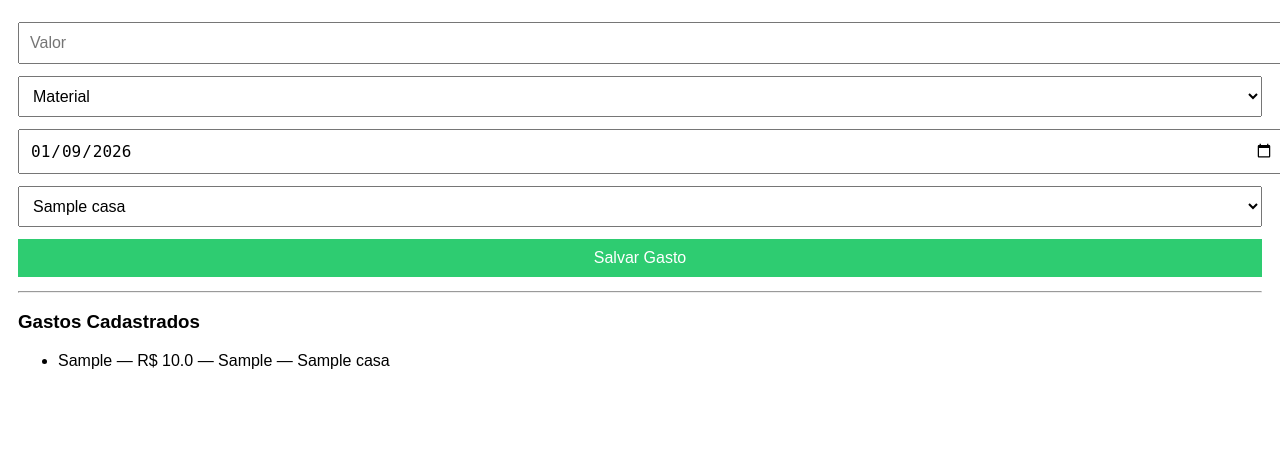
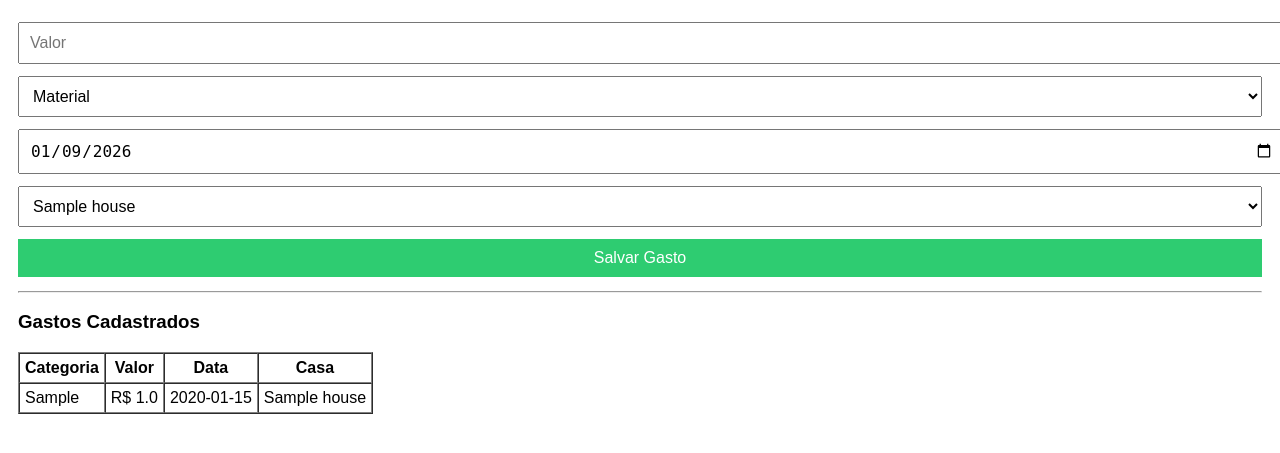
Before and after one commit to vcrsantos/contruction_app, a Flask app: page / in a window 1280 px wide. Shown: the part 252-705 px from the top of the page. Run offline with Flask 3, Linux system fonts and the light colour scheme; tables that the repository leaves empty hold one stand-in row (values such as "Sample post").

Commit message:
fix: Correct database and variable names for consistency in expense tracking

```diff
--- a/app.py
+++ b/app.py
@@ -18,53 +18,53 @@ def home():
     if request.method == "POST":
         cursor.execute(
             """
-            INSERT INTO gastos (valor, categoria, data, casa_id)
+            INSERT INTO expenses (value, category, date, house_id)
             VALUES (?, ?, ?, ?)
             """,
             (
-                request.form["valor"],
-                request.form["categoria"],
-                request.form["data"] or str(date.today()),
-                request.form["casa_id"]
+                request.form["value"],
+                request.form["category"],
+                request.form["date"] or str(date.today()),
+                request.form["house_id"]
             )
         )
         conn.commit()
         conn.close()
-        return redirect(url_for("home", sucesso=1))
+        return redirect(url_for("home", success=1))
 
-    # Fetch casas and gastos for display
-    casas = cursor.execute("SELECT id, nome FROM casas").fetchall()
+    # Fetch houses and expenses for display
+    houses = cursor.execute("SELECT id, name FROM houses").fetchall()
 
-    # Fetch gastos with associated casa names
-    gastos = cursor.execute("""
-        SELECT g.id, g.valor, g.categoria, g.data, c.nome
-        FROM gastos g
-        JOIN casas c ON g.casa_id = c.id
-        ORDER BY g.data DESC
+    # Fetch expenses with associated house names
+    expenses = cursor.execute("""
+        SELECT g.id, g.value, g.category, g.date, c.name
+        FROM expenses g
+        JOIN houses c ON g.house_id = c.id
+        ORDER BY g.date DESC
     """).fetchall()
 
     conn.close()
 
     return render_template(
         "index.html",
-        casas=casas,
-        gastos=gastos,
+        houses=houses,
+        expenses=expenses,
         hoje=str(date.today()),
         sucesso=request.args.get("sucesso")
     )
 
-# Route to add a new casa
-@app.route("/nova_casa", methods=["POST"])
-def nova_casa():
-    nome = request.form["nome"]
+# Route to add a new house
+@app.route("/new_house", methods=["POST"])
+def new_house():
+    name = request.form["name"]
     conn = database.get_connection()
     cursor = conn.cursor()
 
 
-    # Insert new casa into the database
+    # Insert new house into the database
     cursor.execute(
-        "INSERT INTO casas (nome) VALUES (?)",
-        (nome,)
+        "INSERT INTO houses (name) VALUES (?)",
+        (name,)
     )
 
     conn.commit()
@@ -74,4 +74,4 @@ def nova_casa():
 
 
 if __name__ == "__main__":
-    app.run()
+    app.run(debug=True)
--- a/database.py
+++ b/database.py
@@ -1,6 +1,6 @@
 import sqlite3
 
-DB_NAME = "construcao.db"
+DB_NAME = "construction.db"
 
 def get_connection():
     """Establishes and returns a connection to the SQLite database."""
@@ -12,21 +12,21 @@ def init_db():
     cursor = conn.cursor()
 
     cursor.execute('''
-        CREATE TABLE IF NOT EXISTS casas (
+        CREATE TABLE IF NOT EXISTS houses (
             id INTEGER PRIMARY KEY AUTOINCREMENT,
-            nome TEXT NOT NULL
+            name TEXT NOT NULL
         )
     ''')
 
     # Create tables
     cursor.execute('''
-        CREATE TABLE IF NOT EXISTS gastos (
+        CREATE TABLE IF NOT EXISTS expenses (
             id INTEGER PRIMARY KEY AUTOINCREMENT,
-            valor REAL NOT NULL,
-            categoria TEXT NOT NULL,
-            data TEXT NOT NULL,
-            casa_id INTEGER NOT NULL,
-            FOREIGN KEY (casa_id) REFERENCES casas(id)
+            value REAL NOT NULL,
+            category TEXT NOT NULL,
+            date TEXT NOT NULL,
+            house_id INTEGER NOT NULL,
+            FOREIGN KEY (house_id) REFERENCES houses(id)
         )
     ''')
 
--- a/templates/index.html
+++ b/templates/index.html
@@ -22,13 +22,13 @@
 
   <body>
 
-    {% if sucesso %}
+    {% if success %}
       <div class="success">Cadastro realizado com sucesso!</div>
     {% endif %}
 
     <h2>Nova Casa</h2>
-      <form method="post" action="/nova_casa">
-        <input type="text" name="nome" placeholder="Nome da Casa" required>
+      <form method="post" action="/new_house">
+        <input type="text" name="name" placeholder="Nome da Casa" required>
         <button type="submit">Cadastrar</button>
       </form>
 
@@ -36,16 +36,16 @@
 
     <h2>Novo Gastos</h2>
     <form method="post">
-      <input type="number" step="0.01" name="valor" placeholder="Valor" required>
+      <input type="number" step="0.01" name="value" placeholder="Valor" required>
 
-      <select name="categoria" required>
+      <select name="category" required>
         <!-- <option value="" disabled selected>Categoria</option> -->
         <option>Material</option>
         <option>Pedreiro</option>
         <option>IPTU</option>
         <option>Escritório</option>
         <option>Terreno</option>
-        <option>Cartorio</option>
+        <option>Cartório</option>
         <option>Desmembramento</option>
         <option>Limpeza do terreno</option>
         <option>Engenheiro</option>
@@ -55,11 +55,11 @@
         <option>Consumo Luz</option>
       </select>
 
-      <input type="date" name="data" value="{{ hoje }}">
+      <input type="date" name="date" value="{{ hoje }}">
 
-      <select name="casa_id" required>
-        {% for casa in casas %}
-          <option value="{{ casa[0] }}">{{ casa[1] }}</option>
+      <select name="house_id" required>
+        {% for house in houses %}
+          <option value="{{ house[0] }}">{{ house[1] }}</option>
         {% endfor %}
       </select>
 
@@ -70,16 +70,22 @@
 
     <h3>Gastos Cadastrados</h3>
 
-    <ul>
-      {% for gasto in gastos %}
-        <li>
-          {{ gasto[2] }} —
-          R$ {{ gasto[1] }} —
-          {{ gasto[3] }} —
-          {{ gasto[4] }}
-        </li>
+    <table border="1" cellpadding="5" cellspacing="0">
+      <tr>
+        <th>Categoria</th>
+        <th>Valor</th>
+        <th>Data</th>
+        <th>Casa</th>
+      </tr>
+      {% for expense in expenses %}
+        <tr>
+          <td>{{ expense[2] }}</td>
+          <td>R$ {{ expense[1] }}</td>
+          <td>{{ expense[3] }}</td>
+          <td>{{ expense[4] }}</td>
+        </tr>
       {% endfor %}
-    </ul>
+    </table>
 
   </body>
 </html>
```
Also changed, not shown: 1 other file.
